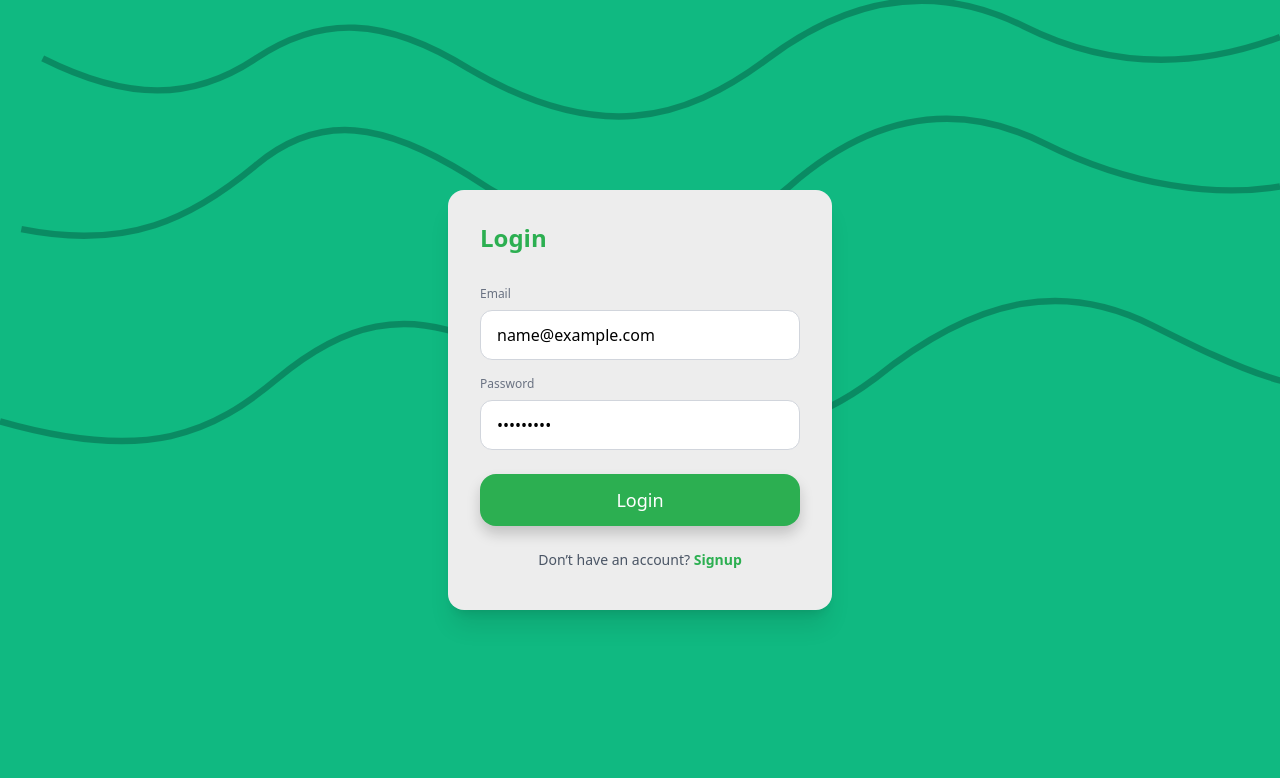
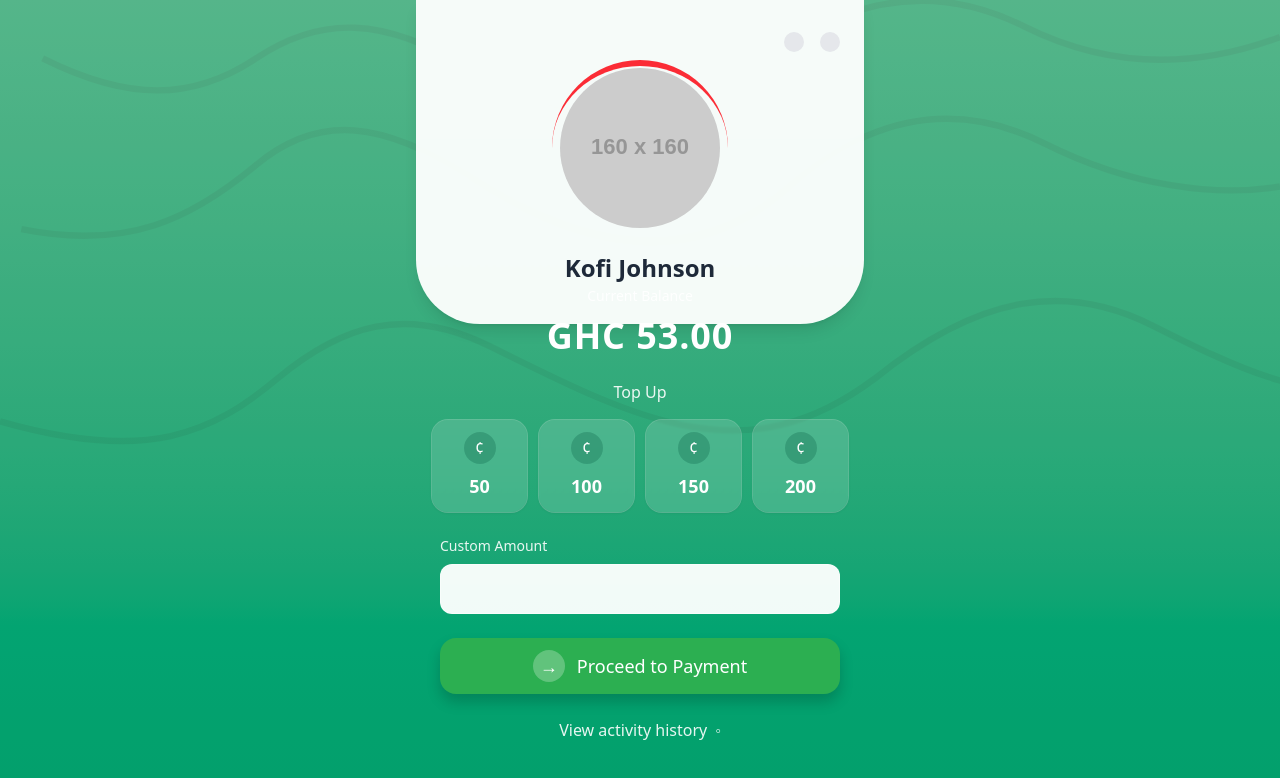
Before and after one commit to tpeacefill/dybtel, a React (Vite) app: page / in a window 1280 px wide. Both pictures are taken after typing "name@example.com", "Sample123" into the empty fields and a click on the button "Login". Shown: the top 778 px of the page. Built offline with nearby package versions, Linux system fonts and the light colour scheme.

Commit message:
feat(pages): add Dashboard page and navigate to it after login

```diff
--- a/src/App.tsx
+++ b/src/App.tsx
@@ -1,10 +1,11 @@
+import { useState } from 'react'
 import Login from './auth/Login'
+import Dashboard from './pages/Dashboard'
 
 
 function App() {
-  return (
-    <Login />
-  )
+  const [authed, setAuthed] = useState(false)
+  return authed ? <Dashboard /> : <Login onSuccess={() => setAuthed(true)} />
 }
 
 export default App
--- a/src/auth/Login.tsx
+++ b/src/auth/Login.tsx
@@ -3,13 +3,14 @@ import worldMap from '../assets/world-map.svg'
 import FormField from '../components/FormField'
 import PrimaryButton from '../components/PrimaryButton'
 
-export default function Login() {
+export default function Login({ onSuccess }: { onSuccess?: () => void }) {
   const [email, setEmail] = useState('')
   const [password, setPassword] = useState('')
 
   function handleSubmit(e: React.FormEvent) {
     e.preventDefault()
     // TODO: integrate with backend auth
+    onSuccess?.()
   }
 
   return (
--- /dev/null
+++ b/src/pages/Dashboard.tsx
@@ -0,0 +1,84 @@
+import worldMap from '../assets/world-map.svg'
+import PrimaryButton from '../components/PrimaryButton'
+
+export default function Dashboard() {
+  return (
+    <div className="relative min-h-screen bg-gradient-to-b from-[#67b58d] to-emerald-600">
+      <img src={worldMap} alt="World map" className="pointer-events-none absolute inset-0 h-full w-full object-cover opacity-20" />
+
+      {/* Top white card */}
+      <div className="relative z-10 mx-auto max-w-md">
+        <div className="bg-white/95 backdrop-blur-[1px] rounded-b-[64px] px-6 pt-8 pb-10 shadow-lg">
+          {/* Header row (icons placeholders) */}
+          <div className="flex items-center justify-end gap-4 text-gray-400">
+            <div className="h-5 w-5 rounded-full bg-gray-200" />
+            <div className="h-5 w-5 rounded-full bg-gray-200" />
+          </div>
+
+          {/* Avatar + arc (simple accent) */}
+          <div className="mt-4 flex items-center justify-center">
+            <div className="relative">
+              <div className="absolute -inset-2 rounded-full border-t-[6px] border-red-500" />
+              <img
+                src="https://placehold.co/160x160"
+                alt="Profile"
+                className="h-40 w-40 rounded-full object-cover"
+              />
+            </div>
+          </div>
+
+          <p className="mt-6 text-center text-2xl font-semibold text-gray-800">Kofi Johnson</p>
+        </div>
+
+        {/* Balance section */}
+        <div className="relative -mt-10 px-6 text-center text-white">
+          <p className="text-sm/6 opacity-90">Current Balance</p>
+          <p className="mt-2 text-4xl font-extrabold tracking-wide">GHC 53.00</p>
+        </div>
+
+        {/* Top Up quick amounts */}
+        <div className="mt-6 px-4">
+          <p className="text-center text-white/90">Top Up</p>
+          <div className="mt-4 grid grid-cols-4 gap-3">
+            {['50', '100', '150', '200'].map((amt) => (
+              <button
+                key={amt}
+                className="rounded-2xl bg-white/15 p-3 text-center shadow-sm ring-1 ring-white/25 backdrop-blur-[1px]"
+              >
+                <div className="mx-auto flex h-8 w-8 items-center justify-center rounded-full bg-emerald-900/25 text-white">
+                  ¢
+                </div>
+                <div className="mt-2 text-white text-lg font-semibold">{amt}</div>
+              </button>
+            ))}
+          </div>
+        </div>
+
+        {/* Custom amount */}
+        <div className="mt-6 px-6">
+          <label className="block text-sm font-medium text-white/90">Custom Amount</label>
+          <input
+            type="number"
+            placeholder=""
+            className="mt-2 w-full rounded-xl border border-white/40 bg-white/95 px-4 py-3 text-gray-800 outline-none ring-primary focus:ring-1 focus:border-primary"
+          />
+        </div>
+
+        {/* Proceed button */}
+        <div className="mt-6 px-6">
+          <PrimaryButton className="flex items-center justify-center gap-3">
+            <span className="flex h-8 w-8 items-center justify-center rounded-full bg-white/25">→</span>
+            Proceed to Payment
+          </PrimaryButton>
+        </div>
+
+        {/* Activity history link */}
+        <div className="mt-6 pb-8 text-center text-white/90">
+          <button className="inline-flex items-center gap-2 underline-offset-4 hover:underline">
+            View activity history <span>◦</span>
+          </button>
+        </div>
+      </div>
+    </div>
+  )
+}
```
